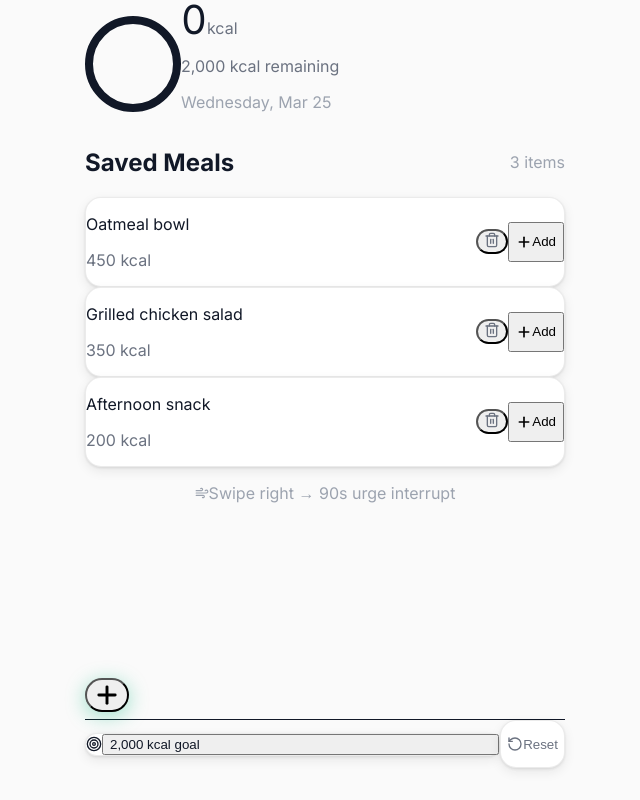
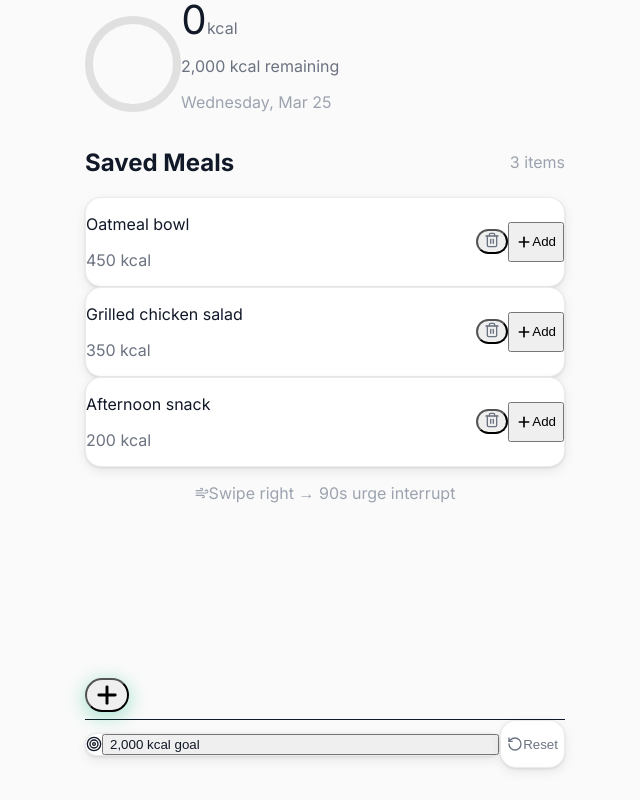
Before and after one commit to derrick-ships/Kal, a Next.js app: page / in a window 1280 px wide. Shown: the whole page, without its empty margins (315-955 px from the left). Built offline with nearby package versions, Linux system fonts and the light colour scheme.

Commit message:
fix: ring track via CSS var for proper dark mode

```diff
--- a/components/tracker/CircleProgress.tsx
+++ b/components/tracker/CircleProgress.tsx
@@ -20,10 +20,10 @@ export function CircleProgress({ current, goal, size = 120 }: Props) {
   return (
     <div className="relative" style={{ width: size, height: size }}>
       <svg width={size} height={size} className="-rotate-90">
-        <circle cx={size/2} cy={size/2} r={radius} fill="none" stroke="currentColor"
-          strokeWidth={strokeWidth} className="text-black/10 dark:text-white/10" />
-        <circle cx={size/2} cy={size/2} r={radius} fill="none" stroke="url(#emeraldGrad)"
-          strokeWidth={strokeWidth} strokeLinecap="round"
+        <circle cx={size/2} cy={size/2} r={radius} fill="none"
+          stroke="var(--ring-track)" strokeWidth={strokeWidth} />
+        <circle cx={size/2} cy={size/2} r={radius} fill="none"
+          stroke="url(#emeraldGrad)" strokeWidth={strokeWidth} strokeLinecap="round"
           strokeDasharray={circumference} strokeDashoffset={offset}
           style={{ transition: "stroke-dashoffset 0.8s ease-out" }} />
         <defs>
```
